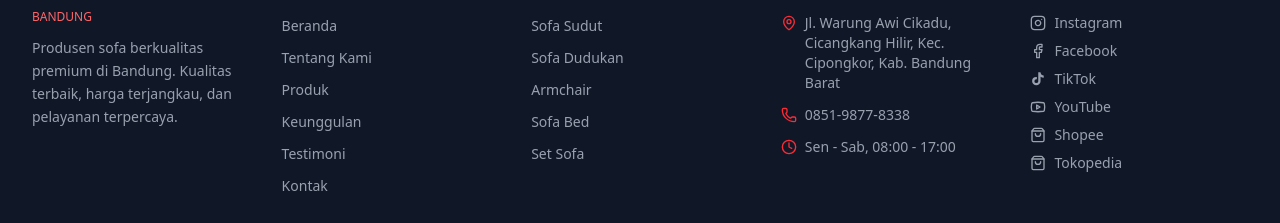
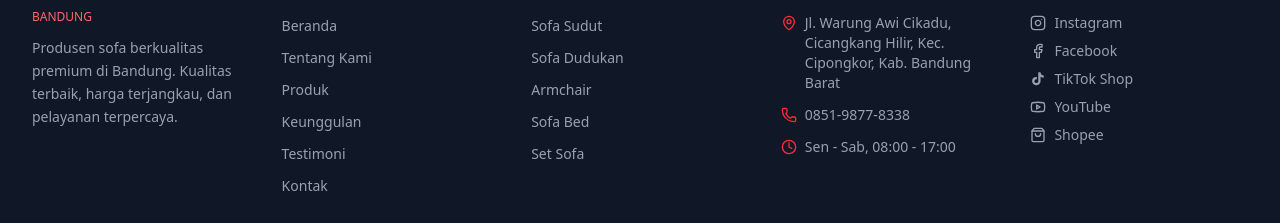
Before and after one commit to UjangSupriatna/alfi-sofa-bandung, a Next.js app: page / in a window 1280 px wide. Shown: the part 4843-5066 px from the top of the page. Built offline with nearby package versions, Linux system fonts and the light colour scheme.

Commit message:
Hapus Tokopedia, ubah label TikTok ke TikTok Shop

```diff
--- a/src/app/page.tsx
+++ b/src/app/page.tsx
@@ -2243,7 +2243,7 @@ function Footer({ onNavigate }: { onNavigate: (view: ViewMode) => void }) {
               <li>
                 <a href="https://vt.tiktok.com/ZS98EPB7eVou4-vCxtO/" target="_blank" rel="noopener noreferrer" className="flex items-center gap-2 text-sm text-gray-400 transition-colors hover:text-red-400">
                   <svg className="size-4 shrink-0" viewBox="0 0 24 24" fill="currentColor"><path d="M19.59 6.69a4.83 4.83 0 0 1-3.77-4.25V2h-3.45v13.67a2.89 2.89 0 0 1-2.88 2.5 2.89 2.89 0 0 1-2.89-2.89 2.89 2.89 0 0 1 2.89-2.89c.28 0 .54.04.79.1v-3.5a6.37 6.37 0 0 0-.79-.05A6.34 6.34 0 0 0 3.15 15.2a6.34 6.34 0 0 0 6.34 6.34 6.34 6.34 0 0 0 6.34-6.34V8.73a8.19 8.19 0 0 0 4.76 1.52V6.8a4.84 4.84 0 0 1-1-.11z"/></svg>
-                  TikTok
+                  TikTok Shop
                 </a>
               </li>
               <li>
@@ -2258,12 +2258,7 @@ function Footer({ onNavigate }: { onNavigate: (view: ViewMode) => void }) {
                   Shopee
                 </a>
               </li>
-              <li>
-                <a href="https://tokopedia.com/@alfisofabandung" target="_blank" rel="noopener noreferrer" className="flex items-center gap-2 text-sm text-gray-400 transition-colors hover:text-red-400">
-                  <ShoppingBag className="size-4 shrink-0" />
-                  Tokopedia
-                </a>
-              </li>
+
             </ul>
           </div>
         </div>
```
